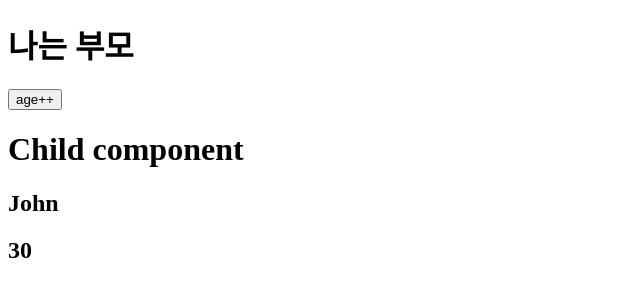
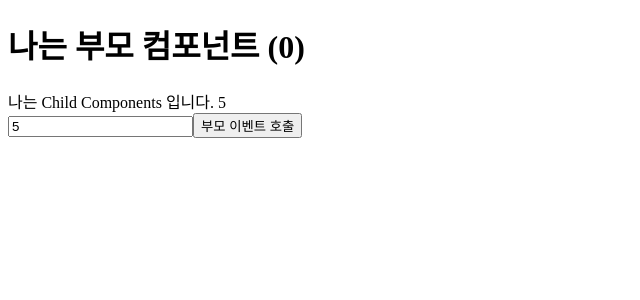
Before and after one commit to bani92/vue_practice, a Vue app: page / in a window 1280 px wide. Shown: the top 300 px of the page, without its empty margins (0-640 px from the left). Built offline with nearby package versions, Linux system fonts and the light colour scheme.

Commit message:
[20251123] emit

```diff
--- a/src/App.vue
+++ b/src/App.vue
@@ -1,28 +1,30 @@
 <template>
   <div>
-    <h1>나는 부모</h1>
-    <button @click="ageInc">age++</button>
-    <ChildComponent v-bind:name="name" v-bind:age="age" />
+    <h1>나는 부모 컴포넌트 ({{ c }})</h1>
+    <!-- 자식 컴포넌트에서 emit으로 정의를 한다 -->
+    <!-- 부모 컴포넌트에서는 자식컴포넌트를 쓰고 있는 요소에 @text 적은 후 함수를 정의한다. -->
+    <LocalChild @create-post="callFunction" />
   </div>
 </template>
 
 <script>
-import ChildComponent from "./components/ChildComponent.vue";
+import LocalChild from "./components/LocalChild.vue";
 
 export default {
   data() {
     return {
-      name: "John",
-      age: 30,
+      c: 0,
     };
   },
+
+  components: {
+    LocalChild,
+  },
   methods: {
-    ageInc() {
-      this.age++;
+    callFunction(var1) {
+      console.log("자식 컴포넌트에서 보낸 이벤트를 수신했어요" + var1);
+      this.c = var1;
     },
-  },
-  components: {
-    ChildComponent,
   },
 };
 </script>
--- a/src/components/LocalChild.vue
+++ b/src/components/LocalChild.vue
@@ -1,7 +1,19 @@
 <template>
-  <h1>지역 컴포넌트</h1>
-  <p>지역 컴포넌트입니다.</p>
+  <div>나는 Child Components 입니다. {{ c }}</div>
+
+  <input type="text" ref="myInput" v-model="c" />
+  <button @click="$emit('createPost', c)">부모 이벤트 호출</button>
 </template>
+
+<script>
+export default {
+  data() {
+    return {
+      c: 5,
+    };
+  },
+};
+</script>
 
 <style scoped>
 h1 {
```
